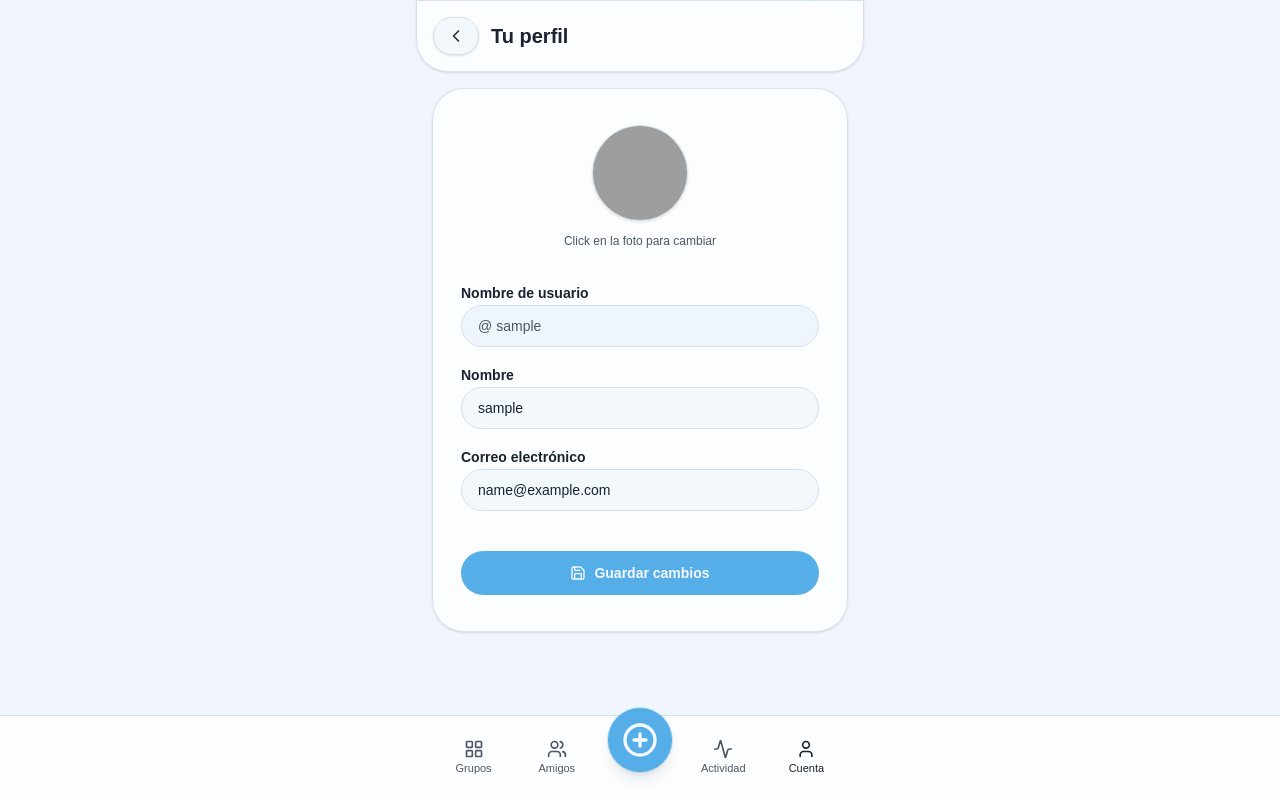
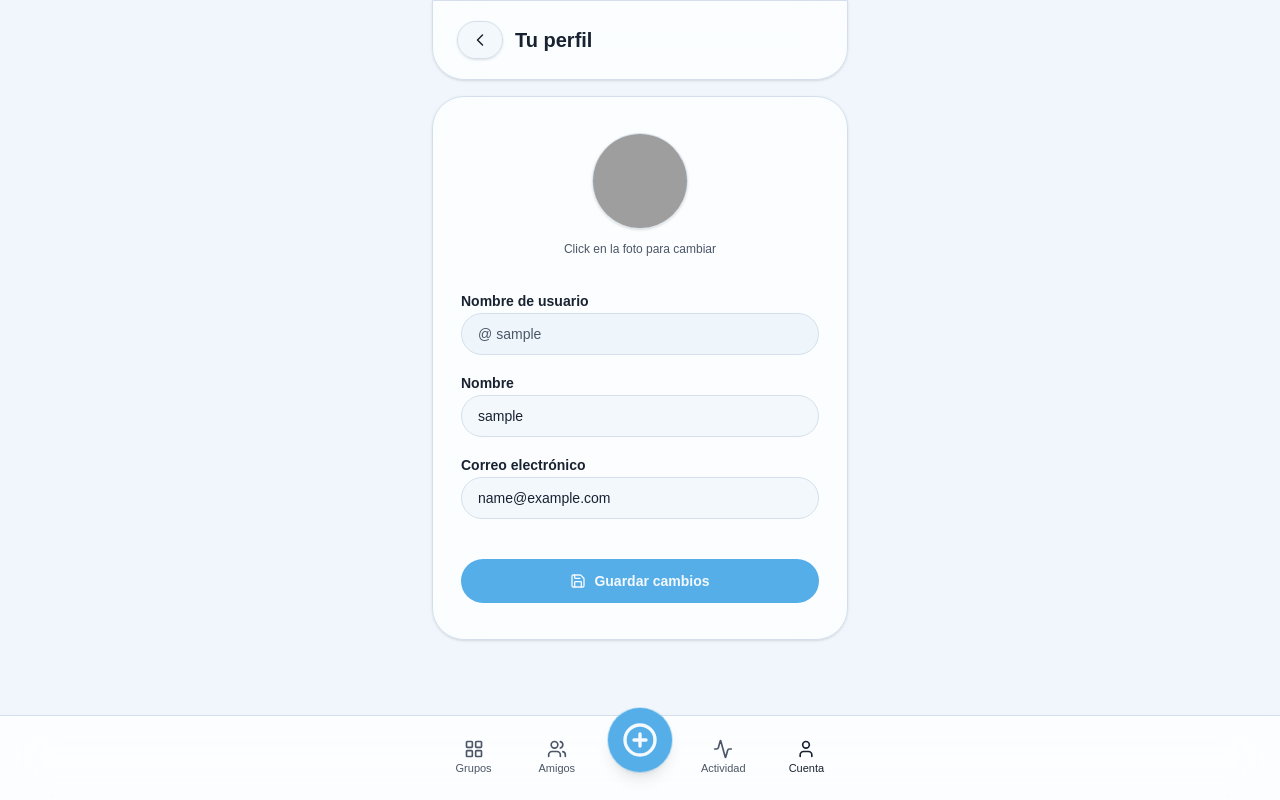
Before and after one commit to AndresrHm/vaquita-app-frontend, a React (Vite) app: page /account/settings in a window 1280 px wide. Built offline with nearby package versions, Linux system fonts and the light colour scheme; sample sign-in values are in the browser's storage; grey boxes are pictures that could not be loaded.

Commit message:
Fix - Ruedita de escaneo gira correctamente

```diff
--- a/src/pages/SettingsAccountPage.tsx
+++ b/src/pages/SettingsAccountPage.tsx
@@ -1,13 +1,12 @@
-/* eslint-disable no-undef */
 import { useState } from 'react'
 import { useNavigate } from 'react-router-dom'
-import { Save, Camera, ChevronLeft } from 'lucide-react'
+import { ArrowLeft, Save, Camera } from 'lucide-react'
 import ColumnContainer from '@/components/common/columnContainer'
 import { usuarioService } from '@/service/usuarioService'
 import type { UsuarioEditarDTO } from '@/domain/usuario'
 import { useToast } from '@/customHooks/useToast'
 import { getMensajeError } from '@/utils/getMensajeError'
-import IconNavButton from '@/components/common/IconNavButton'
+import PageTitle from '@/components/common/pageTitle'
 
 function getInitials(name: string) {
   return name
@@ -80,15 +79,11 @@ export default function SettingsAccountPage() {
 
   return (
     <div className="space-y-4">
-      {/* Header */}
-      <div className="-mx-4 rounded-b-2xl rounded-t-none border border-border bg-card/70 px-4 py-4 shadow-sm backdrop-blur-xl">
-        <div className="flex items-center gap-3">
-          <IconNavButton ariaLabel="Volver" onClick={() => window.history.back()} icon={<ChevronLeft className="h-5 w-5" />} />
-          <div>
-            <h1 className="text-xl font-semibold text-foreground">Tu perfil</h1>
-          </div>
-        </div>
-      </div>
+      <PageTitle
+        title="Tu perfil"
+        onBack={() => { window.history.back() }}
+      >
+      </PageTitle>
 
       <ColumnContainer>
         <div className="flex flex-col gap-6 py-6 px-4">
--- a/src/pages/SmartScanPage.tsx
+++ b/src/pages/SmartScanPage.tsx
@@ -5,7 +5,8 @@ import { getMensajeError } from '@/utils/getMensajeError'
 import { Button } from '@/components/ui/button'
 import {
   Edit3, Sparkles, Upload, Camera, RotateCcw,
-  CheckCircle2, AlertCircle
+  CheckCircle2, AlertCircle,
+  RotateCw
 } from 'lucide-react'
 import PageTitle from '@/components/common/pageTitle'
 import ColumnContainer from '@/components/common/columnContainer'
@@ -212,12 +213,12 @@ export default function GroupsScanPage() {
                   >
                     {state === 'loading' ? (
                       <>
-                        <RotateCcw size={18} className="animate-spin" />
+                        <RotateCw size={18} className="animate-spin" />
                         Procesando imagen...
                       </>
                     ) : state === 'error' ? (
                       <>
-                        <RotateCcw size={18} />
+                        <RotateCw size={18} />
                         Reintentar
                       </>
                     ) : (
```
